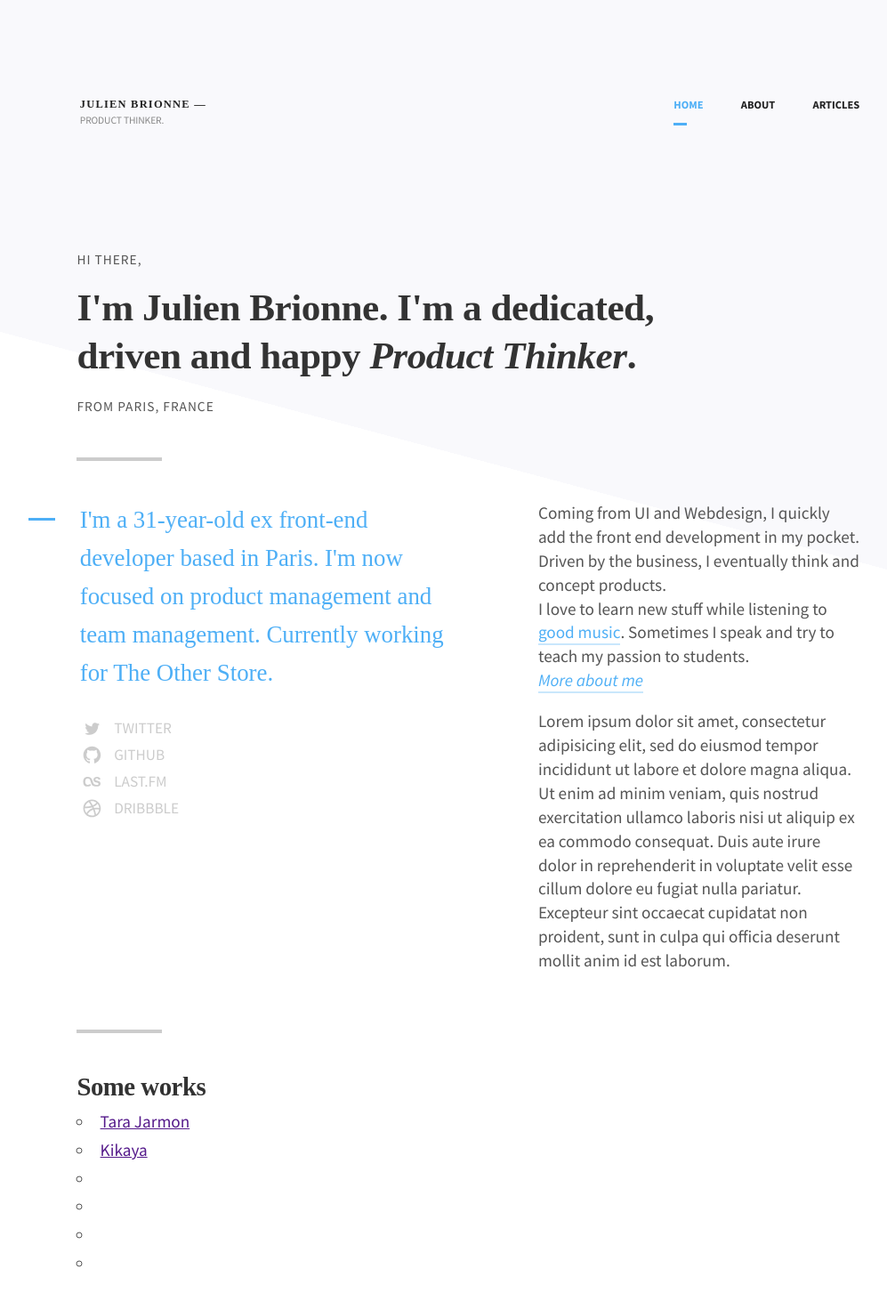
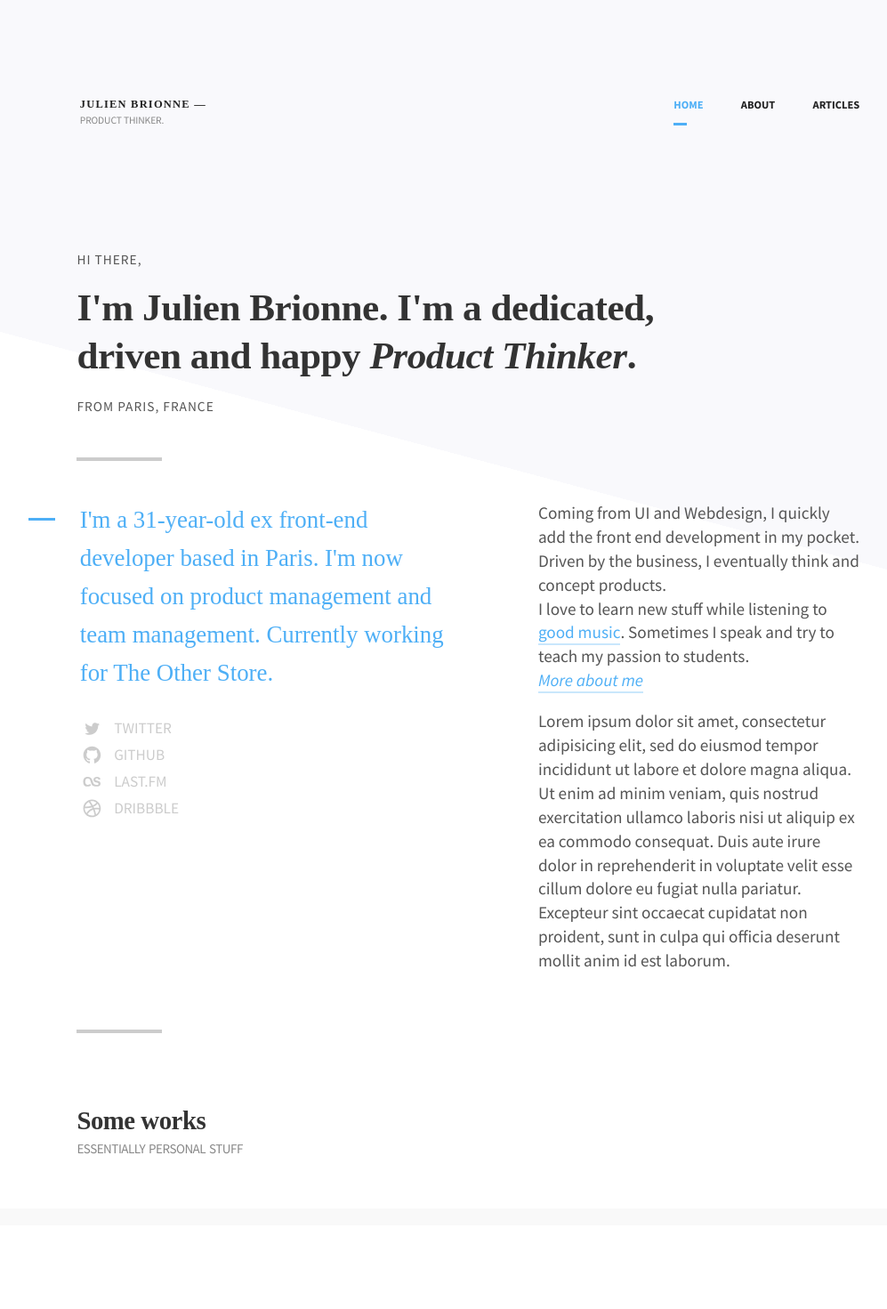
Before and after one commit to Akashrine/jbr-v3, a Jekyll site: the page built from src/index.html, in a window 1280 px wide. Shown: the whole page at 89% size, without its empty margins (112-1109 px from the left). Built offline with Jekyll 4.4.1, drawn with Linux system fonts in a browser that asks for light colours; nearby versions of some CDN libraries; some web fonts are replaced; after the commit the page ends 1396 px from its top, so only the background shows below that.

Commit message:
social feed

```diff
--- a/src/_includes/footer.html
+++ b/src/_includes/footer.html
@@ -1,5 +1,5 @@
   <!-- JS -->
   <!-- build:js /assets/javascript/all.min.js -->
+  <script src="//cdnjs.cloudflare.com/ajax/libs/jquery/2.1.3/jquery.min.js"></script>
   <script src="/assets/javascript/javascript.js"></script>
-  <script src="/assets/javascript/somejavascript.js"></script>
   <!-- endbuild -->
--- a/src/_layouts/default.html
+++ b/src/_layouts/default.html
@@ -2,7 +2,7 @@
 <html xmlns="http://www.w3.org/1999/xhtml" xml:lang="en" lang="en-us">
   {% include head.html %}
   <body>
-  {% if page.title == "Home" %}<div class="diag"></div>{% endif %}
+  <div class="diag"></div>
     {% include header.html %}
     <main>{{ content }}</main>
     {% include footer.html %}
--- a/src/assets/javascript/javascript.js
+++ b/src/assets/javascript/javascript.js
@@ -23,6 +23,56 @@
         }
     }
 
+    // Get Dribbble Shots
+    $(function() {
+
+        // Cache vars
+        var $gallery = $('.shots');
+        // Dribbble API shizzz
+        var token = '0aa61b7b92b51893973673b0e824256f1971612714fabc47a9609bf4cc0dce70';
+        var url = 'https://api.dribbble.com/v1/users/akashrine/shots?access_token=' + token;
+
+        // Grab Dribbble popular
+        $.getJSON(url, function(data) {
+
+            $.each(data, function(index, shot) {
+                if (index > 3) return false;
+                var thumb = shot.images.teaser,
+                    full = shot.images.hidpi || shot.images.normal,
+                    html_url = shot.images.html_url;
+
+                var item = $('<li class="item" data-full="' + full + '"><a href="' + html_url + '"><img src="' + full + '" /></a></li>');
+
+                $gallery.append(item);
+
+            });
+
+
+        });
+
+    });
+
+    // Get Instagram photos
+    var token = '1241846.5a75dba.762408d8526b4652939cd2f53ffd50d6',
+    num_photos = 10;
+
+$.ajax({
+    url: 'https://api.instagram.com/v1/users/self/media/recent',
+    dataType: 'jsonp',
+    type: 'GET',
+    data: {access_token: token, count: num_photos},
+    success: function(data){
+        console.log(data);
+        for( x in data.data ){
+            $('ul.insta').append('<li><img src="'+data.data[x].images.low_resolution.url+'"></li>');
+        }
+    },
+    error: function(data){
+        console.log(data);
+    }
+});
+
+
     // Open Twitter/share in a Pop-Up
     var $popup = document.getElementsByClassName('popup')[0];
     if (!$popup) {
@@ -30,16 +80,16 @@
     }
     $popup.addEventListener('click', function(e) {
         e.preventDefault()
-        var width  = 575,
+        var width = 575,
             height = 400,
-            left   = (document.documentElement.clientWidth  - width)  / 2,
-            top    = (document.documentElement.clientHeight - height) / 2,
-            url    = this.href,
-            opts   = 'status=1' +
-                     ',width='  + width  +
-                     ',height=' + height +
-                     ',top='    + top    +
-                     ',left='   + left;
+            left = (document.documentElement.clientWidth - width) / 2,
+            top = (document.documentElement.clientHeight - height) / 2,
+            url = this.href,
+            opts = 'status=1' +
+            ',width=' + width +
+            ',height=' + height +
+            ',top=' + top +
+            ',left=' + left;
 
         window.open(url, 'twitter', opts);
 
--- a/src/assets/stylesheets/style.css
+++ b/src/assets/stylesheets/style.css
@@ -579,6 +579,12 @@
       font-size: 1.15rem;
       color: #888; } }
 
+.sans {
+  font-family: "Source Sans Pro", "Helvetica Neue", Helvetica, Arial, sans-serif; }
+
+.serif {
+  font-family: "Source Serif Pro", serif; }
+
 /*----------  table  ----------*/
 table {
   width: 100%;
@@ -978,7 +984,8 @@
   background-color: #DDD;
   background-image: -webkit-linear-gradient(75deg, #FFF 40%, #F9F9FC 40%);
   min-height: 800px;
-  width: 100%; }
+  width: 100%;
+  z-index: -1; }
 
 header[role=header] h2.bording {
   margin: 0.8rem 0;
@@ -1089,6 +1096,15 @@
       font-style: italic;
       text-transform: lowercase; }
 
+/*----------  Dribbble  ----------*/
+.shots {
+  list-style: none; }
+  .shots li {
+    width: 25%;
+    display: inline-block; }
+    .shots li img {
+      width: 100%; }
+
 /*=====  End of Homepage  ======*/
 /*============================
 =            Blog            =
--- a/src/index.html
+++ b/src/index.html
@@ -34,15 +34,17 @@
     </section>
 </article>
 <hr />
-    <article>
+</section>
+
+<section>
+    <header class="container">
         <h3>Some works</h3>
-        <ul>
-            <li><a href="">Tara Jarmon</a></li>
-            <li><a href="">Kikaya</a></li>
-            <li><a href=""></a></li>
-            <li><a href=""></a></li>
-            <li><a href=""></a></li>
-            <li><a href=""></a></li>
-        </ul>
-    </article>
+        <h4 class="sans">Essentially personal stuff</h4>
+    </header>
+    <ul class="shots"></ul>
+    <ul class="insta"></ul>
+    <!-- Lightbox -->
+    <div class="lightbox" >
+      <figure></figure>
+    </div>
 </section>
```
Also changed, not shown: src/assets/scss/base/_base.scss (+7 -0 lines), src/assets/scss/pages/_home.scss (+13 -0 lines), src/assets/javascript/somejavascript.js (deleted). Lines whose indentation alone changed are shown as unchanged.
